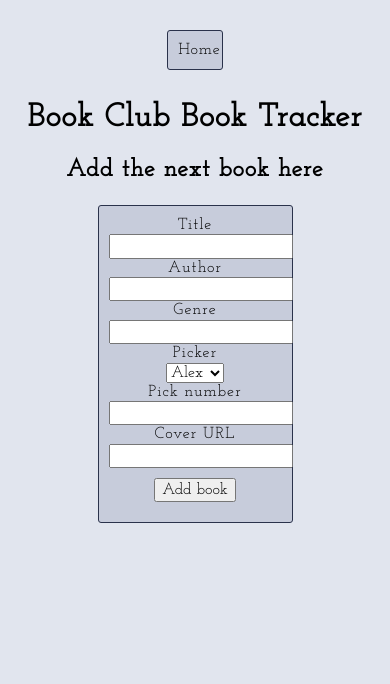
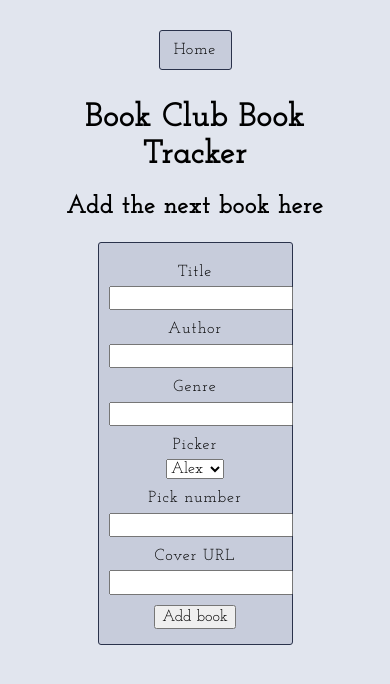
Before and after one commit to hb020202/collection, a PHP site: page /collection/add.php in a window 390 px wide. Shown: the top 684 px of the page. Run offline with PHP 8.4, Linux system fonts and the light colour scheme.

Commit message:
tasks 1 to 5 of s2

```diff
--- a/add.php
+++ b/add.php
@@ -15,14 +15,13 @@ require('dbadddata.php');
         <title>Book Club Book Tracker</title>
     </head>
     <body>
-    <nav>
-        <a class="btn" href="index.php">Home</a>
-    </nav>
+        <nav>
+            <a class="btn" href="index.php">Home</a>
+        </nav>
         <header>
             <h1>Book Club Book Tracker</h1>
             <h2>Add the next book here</h2>
         </header>
-
         <form method="post">
             <div class="form1">
                 <div>
@@ -57,10 +56,9 @@ require('dbadddata.php');
 
                 <input id="cover_input" name="cover_input" type="text">
                 <div>
-                    <input type="submit" class="add_btn btn" value="Add book">
+                    <input type="submit" class="add_btn btn" name="add_book" value="Add book">
                 </div>
             </div>
         </form>
-
     </body>
 </html>
--- a/dbadddata.php
+++ b/dbadddata.php
@@ -3,14 +3,18 @@
  *
  * @param $connection
  *
- *
  */
 function addData ($connection) {
-    $query = $connection->prepare("INSERT INTO `books` (`pick_order`, `picker`, `title`, `author`, `genre`) VALUES (':pick_order', ':picker', ':title', ':author', ':genre');");
-    $query->bindParam(':pick_order',$_POST['pick_order']);
-    $query->bindParam(':picker',$_POST['picker_select']);
-    $query->bindParam(':title',$_POST['title_input']);
-    $query->bindParam(':author',$_POST['author_input']);
-    $query->bindParam(':genre',$_POST['genre_input']);
-    $query->execute();
+    if ( isset( $_POST['add_book'] ) ) {
+        $query = "INSERT INTO `books` (pick_order, picker, title, author, genre) VALUES (:pick_order, :picker, :title, :author, :genre);";
+        $active_query = $connection->prepare($query);
+        $active_query->bindParam(":pick_order", $_POST['pick_order'], PDO::PARAM_INT);
+        $active_query->bindParam(":picker", $_POST['picker_select'], PDO::PARAM_STR);
+        $active_query->bindParam(":title", $_POST['title_input'], PDO::PARAM_STR);
+        $active_query->bindParam(":author", $_POST['author_input'], PDO::PARAM_STR);
+        $active_query->bindParam(":genre", $_POST['genre_input'], PDO::PARAM_STR);
+        $active_query->execute();
+        header("Location: http://localhost:1234/collection/success.php");
+    }
 }
+addData($connection);
--- a/style2.css
+++ b/style2.css
@@ -7,9 +7,10 @@ body {
     font-family: 'Josefin Slab', serif;
     color: #000000;
 }
-header, nav {
+header,
+nav {
+    width: 60%;
     display: grid;
-    margin: auto;
     justify-content: space-around;
     align-items: center;
 }
@@ -18,8 +19,8 @@ h2,
 header {
     margin:auto;
     padding:10px;
+    text-align:center;
 }
-
 nav {
     grid-template-columns: 15%;
     margin: auto;
@@ -39,6 +40,9 @@ a,
     text-align: center;
     align-content: center;
 }
+.form1 div {
+    margin: 10px 10px 5px;
+}
 .btn:link,
 .btn:visited {
     color: #000000;
@@ -53,6 +57,12 @@ a,
     border-color: #6d7275;
     font-weight: bold;
 }
-.add_btn{
-    margin: 10px;
+@media screen and (max-width: 800px) {
+    nav,
+    header {
+        width: 80%;
+    }
+    nav {
+        grid-template-columns: 25%;
+    }
 }
```
Also changed, not shown: success.php (added, +23 -0 lines).
